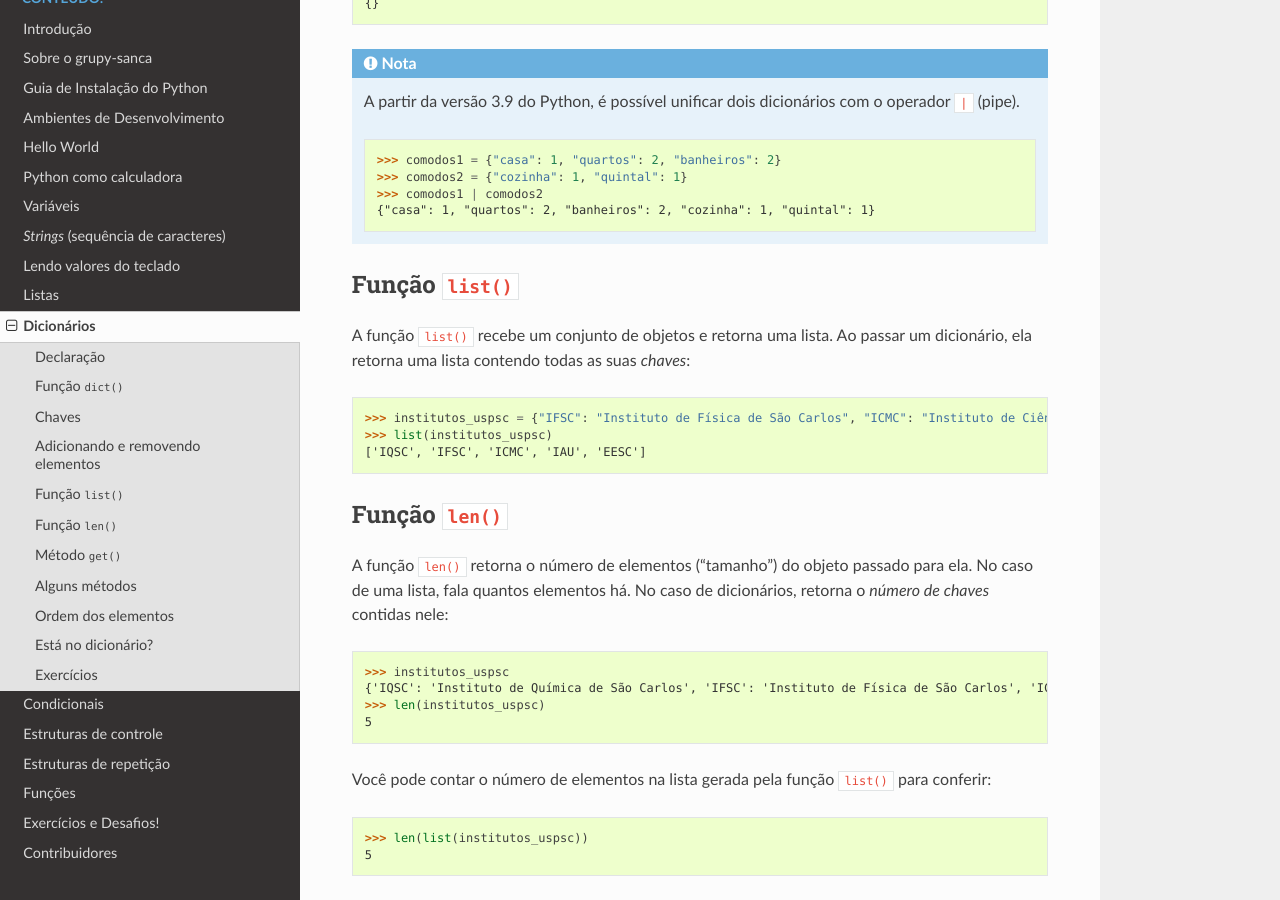
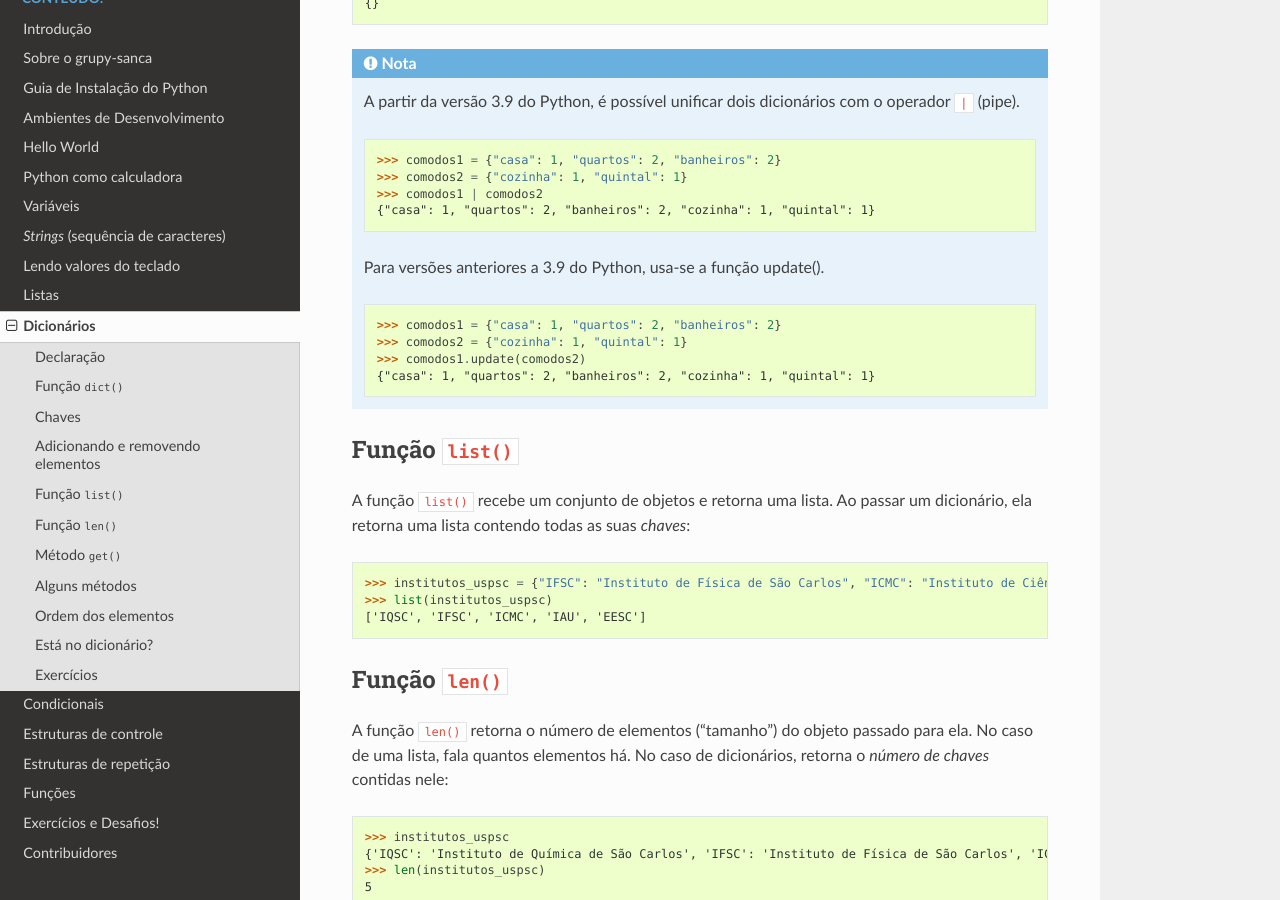
Before and after one commit to grupy-sanca/curso-python, a Sphinx documentation site: the page built from source/dicionarios.rst, in a window 1280 px wide and 900 px high, scrolled down 3320 px. Built offline with Sphinx 7.4.7 and the Read the Docs theme 2.0.0, drawn with Linux system fonts in a browser that asks for light colours.

Commit message:
Adição de como unir dois dicts em python anterior a 3.9

```diff
--- a/source/dicionarios.rst
+++ b/source/dicionarios.rst
@@ -173,6 +173,15 @@
       >>> comodos1 | comodos2
       {"casa": 1, "quartos": 2, "banheiros": 2, "cozinha": 1, "quintal": 1}
 
+   Para versões anteriores a 3.9 do Python, usa-se a função update().
+
+   .. doctest::
+
+      >>> comodos1 = {"casa": 1, "quartos": 2, "banheiros": 2}
+      >>> comodos2 = {"cozinha": 1, "quintal": 1}
+      >>> comodos1.update(comodos2)
+      {"casa": 1, "quartos": 2, "banheiros": 2, "cozinha": 1, "quintal": 1}
+
 Função ``list()``
 -----------------
 
```
